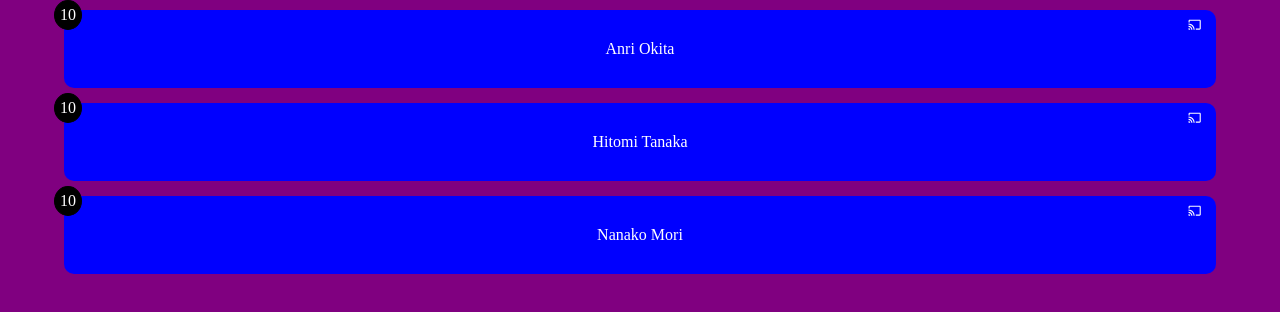
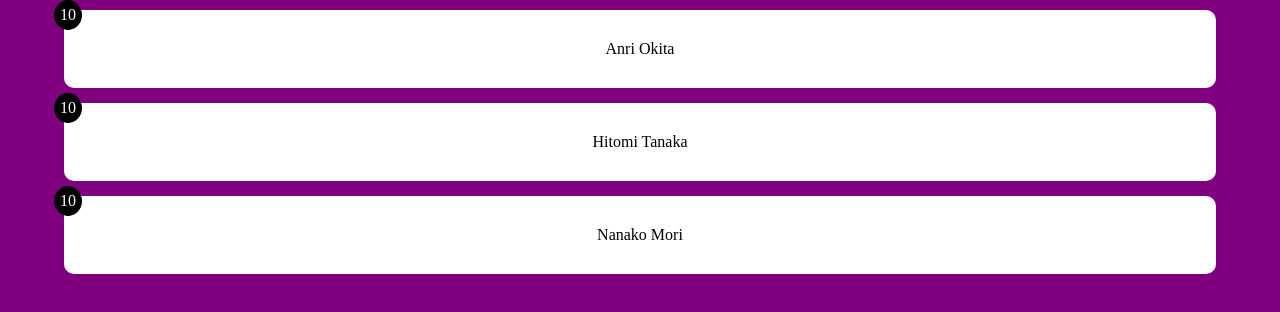
Before and after one commit to louDack/feedback-app, a React (Create React App) app: page / in a window 1280 px wide. Shown: the top 312 px of the page. Built offline with nearby package versions, Linux system fonts and the light colour scheme.

Commit message:
Added card component.

```diff
--- /dev/null
+++ b/src/components/Card.jsx
@@ -0,0 +1,9 @@
+const Card = ({ children }) => {
+    return (
+        <div className="card">
+            {children}
+        </div>
+    )
+}
+
+export default Card
--- a/src/components/FeedbackItem.jsx
+++ b/src/components/FeedbackItem.jsx
@@ -1,26 +1,18 @@
 import React from 'react'
 import '../index.css'
 import { FaChromecast } from "react-icons/fa"
+import Card from './Card'
 
 const FeedbackItem = ({ feedback, reverse, deleteFeedback }) => {
-    // const deleteFeedback = (id) => {
-    //     console.log(`Deleting Feedback #${id}!`)
-    // }
 
     return (
-        <div
-            className="card"
-            style={{
-                backgroundColor: reverse && 'blue',
-                color: reverse ? 'white' : 'yellow'
-            }}
-        >
+        <Card>
             <div className="rating">10</div>
             <button className="delete-card" onClick={() => deleteFeedback(feedback.id)}>
                 <FaChromecast />
             </button>
             <div className="text-display">{feedback.name}</div>
-        </div>
+        </Card>
     )
 }
 
--- a/src/index.css
+++ b/src/index.css
@@ -13,9 +13,6 @@
   background-color: white;
   width: 90%;
   margin: 0 auto 15px auto;
-  /* display: flex;
-  justify-content: center;
-  align-items: center; */
   text-align: center;
   border-radius: 10px;
   padding: 30px 0;
```
